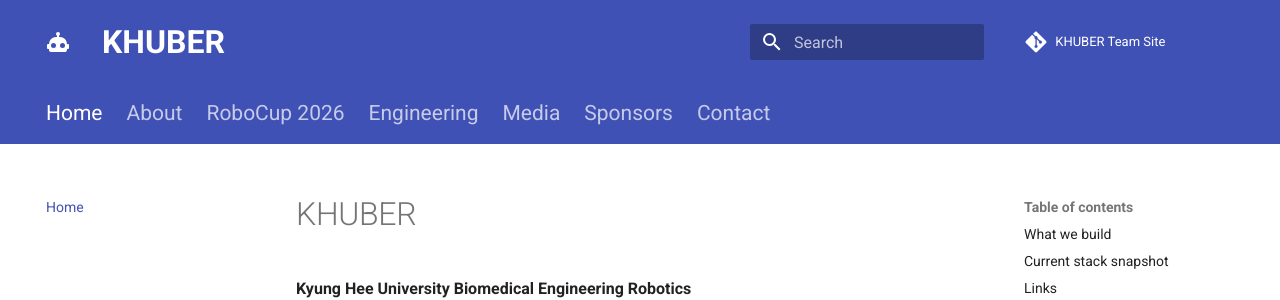
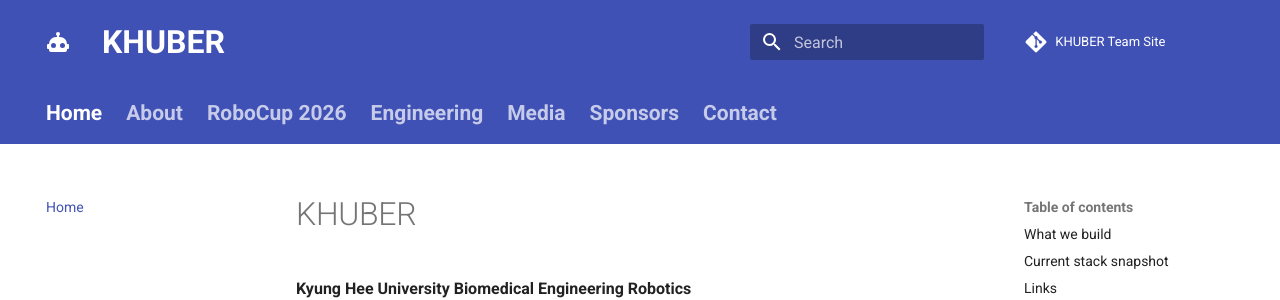
Before and after one commit to KHUBERobotics/KHUBER, an MkDocs documentation site: the page built from docs/index.md, in a window 1280 px wide. Shown: the top 300 px of the page. Built offline with MkDocs 1.6.1 and Material for MkDocs 9.7.7, drawn with Linux system fonts in a browser that asks for light colours; comment, search, counter and statistics services are not loaded.

Commit message:
Update extra.css

```diff
--- a/docs/stylesheets/extra.css
+++ b/docs/stylesheets/extra.css
@@ -2,25 +2,24 @@
 /* Header title (logo text) */
 /* ============================= */
 
-/* KHUBER text next to the robot icon */
-.md-header__title {
-  font-size: 1.6rem;      /* 기본 ~1.1rem → 크게 */
-  font-weight: 700;
+/* 로고 옆 'KHUBER' 텍스트(페이지 이동해도 고정) */
+.md-header__title,
+.md-header__topic,
+.md-header__topic .md-ellipsis {
+  font-size: 1.6rem !important;
+  font-weight: 800 !important;
 }
 
-/* ============================= */
-/* Top navigation menu */
-/* ============================= */
+/* =============================
+   Top navigation tabs font size
+   ============================= */
 
-/* Top-level navigation items */
 .md-tabs__link {
-  font-size: 1.05rem;     /* 기본 ~0.85rem */
-  font-weight: 500;
+  font-size: 1.05rem !important;
+  font-weight: 600 !important;
 }
-
-/* Active tab */
 .md-tabs__link--active {
-  font-weight: 700;
+  font-weight: 800 !important;
 }
 
 /* ============================= */
```
